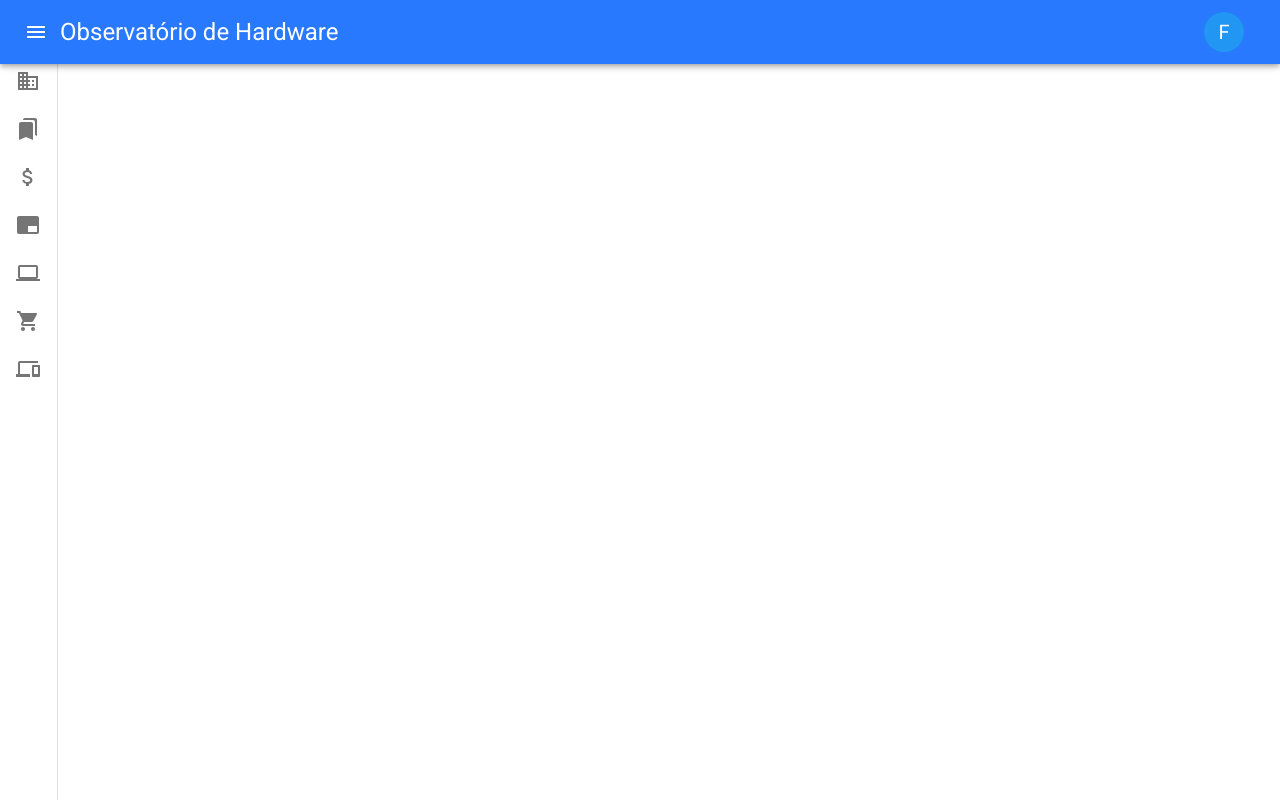
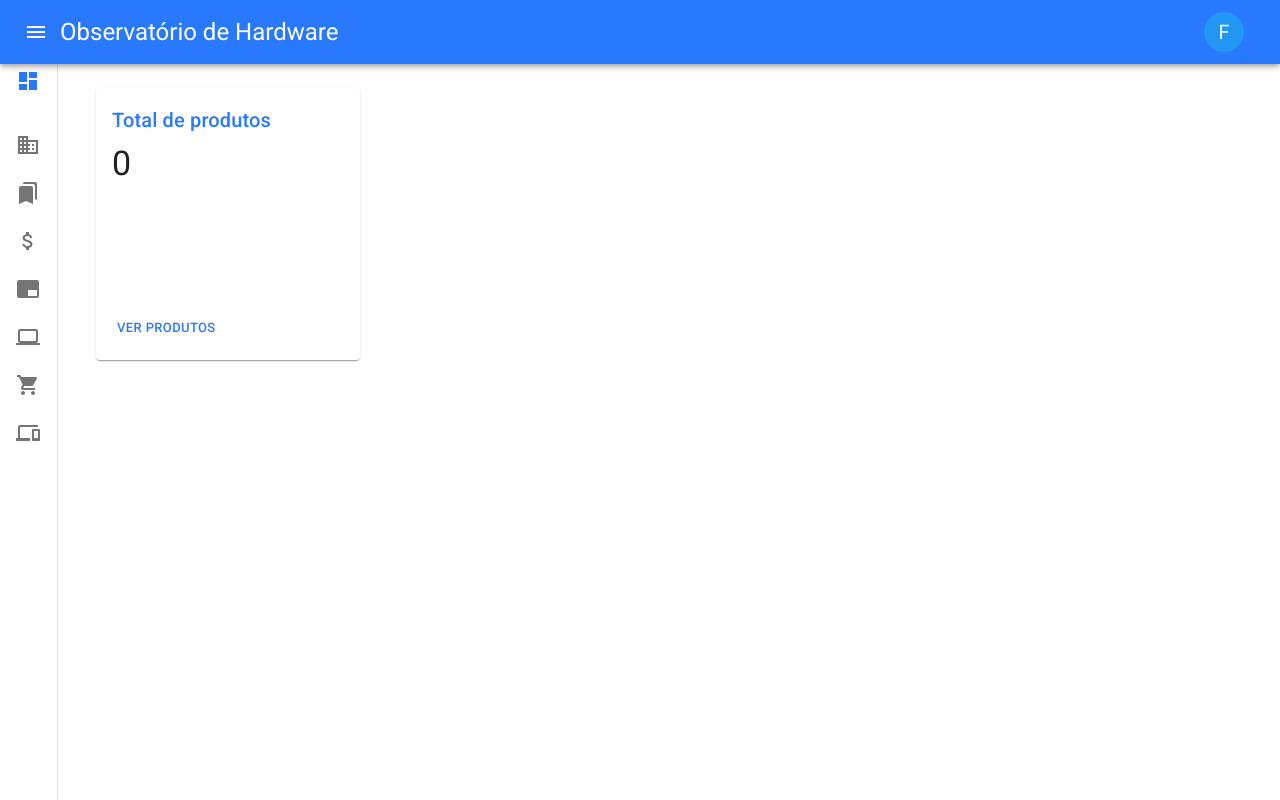
Before and after one commit to JGabrielGruber/ObsHard_plat, a React (Create React App) app: page /#/dashboard in a window 1280 px wide. Before the commit this address led to /#/. Built offline with nearby package versions, Linux system fonts and the light colour scheme; no server answers; the database is empty.

Commit message:
Implemented Dashboard;

```diff
--- a/src/components/App.component.jsx
+++ b/src/components/App.component.jsx
@@ -1,7 +1,7 @@
 import React from 'react';
 import PropTypes from 'prop-types';
 
-import { withRouter, Route, Switch } from 'react-router-dom';
+import { withRouter, Route, Switch, Redirect } from 'react-router-dom';
 import {
 	Container, ThemeProvider, createMuiTheme, Grid,
 } from '@material-ui/core';
@@ -20,6 +20,7 @@ import RecoveryComponent from './popups/Recovery.component';
 import User from '../models/User.model';
 import SideMenu from './side/SideMenu.component';
 import CategoriaContainer from '../containers/Categoria.container';
+import DashboardContainer from '../containers/Dashboard.container';
 
 class App extends React.Component {
 	constructor(props) {
@@ -210,7 +211,9 @@ class App extends React.Component {
 						</Grid>
 						<Grid item>
 							<main style={{ paddingLeft: isSideMenuOpen ? 200 : 40 }}>
+								<Redirect exact from="/" to="/dashboard" />
 								<Switch>
+									<Route path="/dashboard" component={DashboardContainer} />
 									<Route path="/arquiteturas" component={ArquiteturaContainer} />
 									<Route path="/categorias" component={CategoriaContainer} />
 									<Route path="/lojas" component={LojaContainer} />
--- /dev/null
+++ b/src/components/dashboard/Dashboard.component.jsx
@@ -0,0 +1,61 @@
+import React from 'react';
+import clsx from 'clsx';
+import PropTypes from 'prop-types';
+import { makeStyles } from '@material-ui/core/styles';
+import {
+	Container, Grid, Paper, Typography, Button,
+} from '@material-ui/core';
+import Produto from '../../models/Produto.model';
+
+const useStyles = makeStyles((theme) => ({
+	paper: {
+		padding: theme.spacing(2),
+		display: 'flex',
+		overflow: 'auto',
+		flexDirection: 'column',
+	},
+	fixedHeight: {
+		height: 240,
+	},
+	totalProdutos: {
+		flex: 1,
+	},
+}));
+
+function DashboardComponent({
+	produtos,
+}) {
+	const classes = useStyles();
+	const fixedHeightPaper = clsx(classes.paper, classes.fixedHeight);
+	return (
+		<Container maxWidth="lg">
+			<Grid container spacing={3}>
+				<Grid item xs={12} md={4} lg={3}>
+					<Paper className={fixedHeightPaper}>
+						<Typography component="h2" variant="h6" color="primary" gutterBottom>
+							Total de produtos
+						</Typography>
+						<Typography component="p" variant="h4" className={classes.totalProdutos}>
+							{produtos.length}
+						</Typography>
+						<div>
+							<Button variant="text" color="primary" href="#" size="small" onClick={() => {}}>
+								Ver produtos
+							</Button>
+						</div>
+					</Paper>
+				</Grid>
+			</Grid>
+		</Container>
+	);
+}
+
+DashboardComponent.defaultProps = {
+	produtos: [],
+};
+
+DashboardComponent.protoTypes = {
+	produtos: PropTypes.arrayOf(new Produto().Produto()),
+};
+
+export default DashboardComponent;
--- a/src/components/side/SideMenu.component.jsx
+++ b/src/components/side/SideMenu.component.jsx
@@ -4,7 +4,7 @@ import clsx from 'clsx';
 
 import { makeStyles, useTheme } from '@material-ui/core/styles';
 import {
-	IconButton, Divider, Drawer, List, ListItem, ListItemIcon, ListItemText, Tooltip,
+	IconButton, Divider, Drawer, List, ListItem, ListItemIcon, ListItemText, Tooltip, ListSubheader,
 } from '@material-ui/core';
 
 import ChevronLeftIcon from '@material-ui/icons/ChevronLeft';
@@ -16,6 +16,7 @@ import DevicesIcon from '@material-ui/icons/Devices';
 import AttachMoneyIcon from '@material-ui/icons/AttachMoney';
 import BookmarksIcon from '@material-ui/icons/Bookmarks';
 import BusinessIcon from '@material-ui/icons/Business';
+import DashboardIcon from '@material-ui/icons/Dashboard';
 import { useLocation } from 'react-router-dom';
 
 const drawerWidth = 240;
@@ -129,7 +130,33 @@ export default function SideMenu({
 				</IconButton>
 			</div>
 			<Divider />
-			<List>
+			<List
+				component="nav"
+				aria-labelledby="nested-list-subheader"
+				subheader={isSideMenu ? (
+					<ListSubheader component="div" id="nested-list-subheader">
+						Dashboard e Tabela
+					</ListSubheader>
+				) : null}
+			>
+				<Tooltip title="Dashboard" key="dashboard">
+					<ListItem>
+						<ListItemIcon className={isCurrentLocation('dashboard') ? classes.selectedIcon : null}>
+							<DashboardIcon />
+						</ListItemIcon>
+						<ListItemText primary="Dashboard" />
+					</ListItem>
+				</Tooltip>
+			</List>
+			<List
+				component="nav"
+				aria-labelledby="nested-list-subheader"
+				subheader={isSideMenu ? (
+					<ListSubheader component="div" id="nested-list-subheader">
+						Formulários e Cadastros
+					</ListSubheader>
+				) : null}
+			>
 				{formsList.map((obj) => (
 					<Tooltip title={obj.title} key={obj.tag}>
 						<ListItem
--- /dev/null
+++ b/src/containers/Dashboard.container.jsx
@@ -0,0 +1,46 @@
+import React from 'react';
+
+import ProdutoRepository from '../repositories/Produto.repository';
+import DashboardComponent from '../components/dashboard/Dashboard.component';
+
+class DashboardContainer extends React.Component {
+	constructor(props) {
+		super(props);
+
+		this.state = {
+			produtos: [],
+		};
+	}
+
+	componentDidMount() {
+		ProdutoRepository.sync('produtos', this.handleChange);
+	}
+
+	handleChange = (key, value, index) => {
+		if (index) {
+			const ar = this.state[key];
+			ar[index] = value || undefined;
+			this.setState({
+				[key]: ar,
+			});
+		} else {
+			this.setState({
+				[key]: value || undefined,
+			});
+		}
+	}
+
+	render() {
+		const {
+			produtos,
+		} = this.state;
+
+		return (
+			<DashboardComponent
+				produtos={produtos}
+			/>
+		);
+	}
+}
+
+export default DashboardContainer;
```
